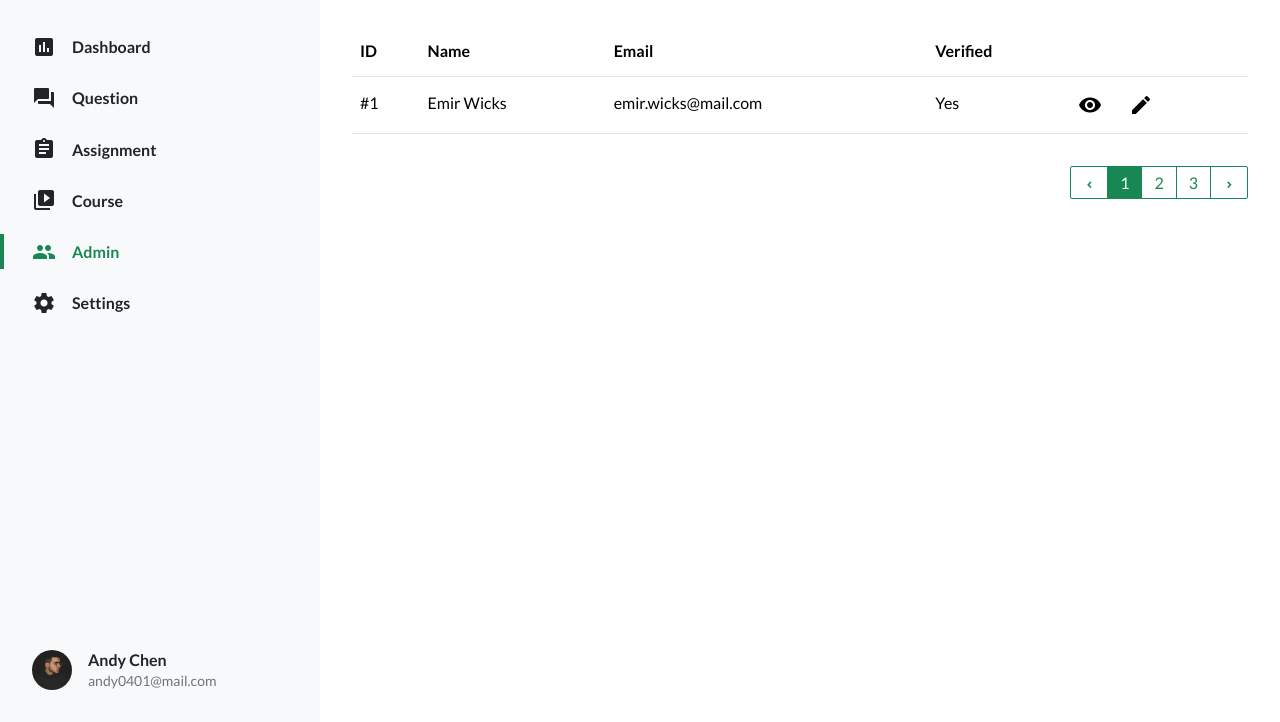
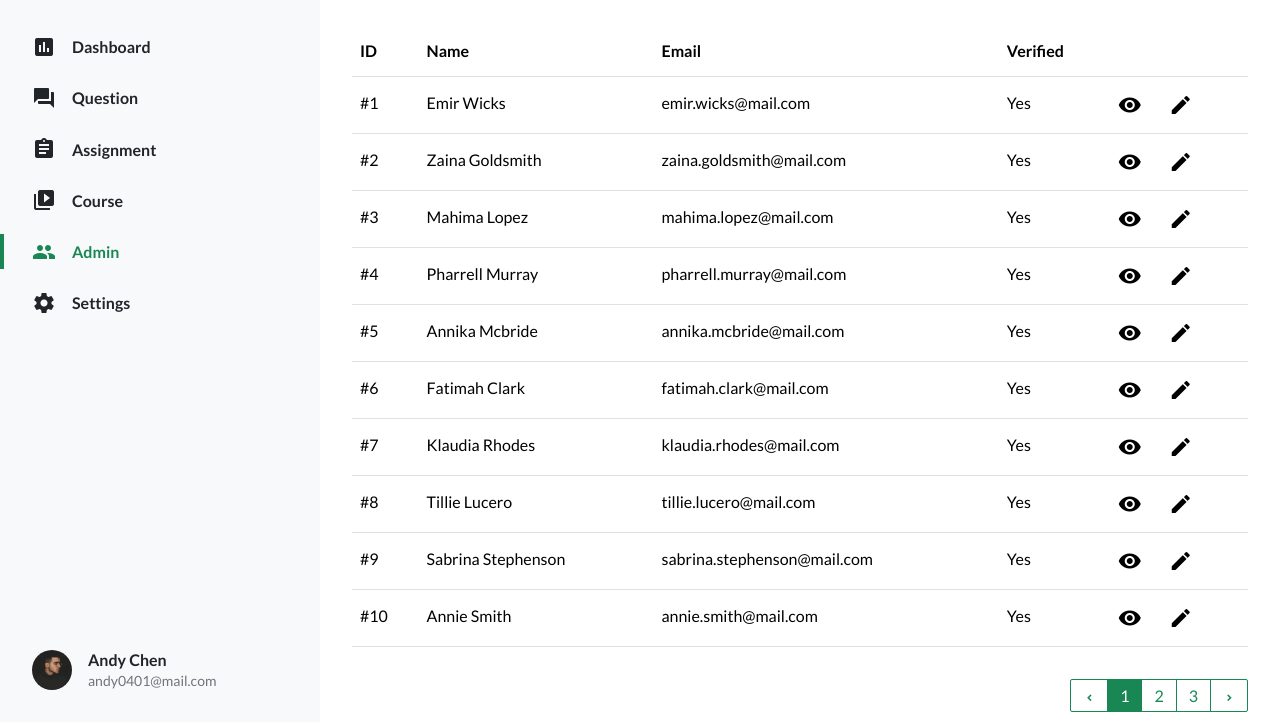
Before and after one commit to Tami1118/hex-2023web-week5, a website built with Vite: page pages/index.html in a window 1280 px wide. Shown: the part 78-800 px from the top of the page. Built offline with nearby package versions, Linux system fonts and the light colour scheme.

Commit message:
feat: 📦  add table data

```diff
--- a/pages/index.html
+++ b/pages/index.html
@@ -121,6 +121,133 @@
                     </button>
                   </td>
                 </tr>
+                <tr>
+                  <th class="fw-normal">#2</th>
+                  <td>Zaina Goldsmith</td>
+                  <td>zaina.goldsmith@mail.com</td>
+                  <td>Yes</td>
+                  <td>
+                    <button class="btn-icon me-6" data-bs-toggle="modal" data-bs-target="#viewAdminModal">
+                      <span class="material-icons">visibility</span>
+                    </button>
+                    <button class="btn-icon" data-bs-toggle="modal" data-bs-target="#editAdminModal">
+                      <span class="material-icons">edit</span>
+                    </button>
+                  </td>
+                </tr>
+                <tr>
+                  <th class="fw-normal">#3</th>
+                  <td>Mahima Lopez</td>
+                  <td>mahima.lopez@mail.com</td>
+                  <td>Yes</td>
+                  <td>
+                    <button class="btn-icon me-6" data-bs-toggle="modal" data-bs-target="#viewAdminModal">
+                      <span class="material-icons">visibility</span>
+                    </button>
+                    <button class="btn-icon" data-bs-toggle="modal" data-bs-target="#editAdminModal">
+                      <span class="material-icons">edit</span>
+                    </button>
+                  </td>
+                </tr>
+                <tr>
+                  <th class="fw-normal">#4</th>
+                  <td>Pharrell Murray</td>
+                  <td>pharrell.murray@mail.com</td>
+                  <td>Yes</td>
+                  <td>
+                    <button class="btn-icon me-6" data-bs-toggle="modal" data-bs-target="#viewAdminModal">
+                      <span class="material-icons">visibility</span>
+                    </button>
+                    <button class="btn-icon" data-bs-toggle="modal" data-bs-target="#editAdminModal">
+                      <span class="material-icons">edit</span>
+                    </button>
+                  </td>
+                </tr>
+                <tr>
+                  <th class="fw-normal">#5</th>
+                  <td>Annika Mcbride</td>
+                  <td>annika.mcbride@mail.com</td>
+                  <td>Yes</td>
+                  <td>
+                    <button class="btn-icon me-6" data-bs-toggle="modal" data-bs-target="#viewAdminModal">
+                      <span class="material-icons">visibility</span>
+                    </button>
+                    <button class="btn-icon" data-bs-toggle="modal" data-bs-target="#editAdminModal">
+                      <span class="material-icons">edit</span>
+                    </button>
+                  </td>
+                </tr>
+                <tr>
+                  <th class="fw-normal">#6</th>
+                  <td>Fatimah Clark</td>
+                  <td>fatimah.clark@mail.com</td>
+                  <td>Yes</td>
+                  <td>
+                    <button class="btn-icon me-6" data-bs-toggle="modal" data-bs-target="#viewAdminModal">
+                      <span class="material-icons">visibility</span>
+                    </button>
+                    <button class="btn-icon" data-bs-toggle="modal" data-bs-target="#editAdminModal">
+                      <span class="material-icons">edit</span>
+                    </button>
+                  </td>
+                </tr>
+                <tr>
+                  <th class="fw-normal">#7</th>
+                  <td>Klaudia Rhodes</td>
+                  <td>klaudia.rhodes@mail.com</td>
+                  <td>Yes</td>
+                  <td>
+                    <button class="btn-icon me-6" data-bs-toggle="modal" data-bs-target="#viewAdminModal">
+                      <span class="material-icons">visibility</span>
+                    </button>
+                    <button class="btn-icon" data-bs-toggle="modal" data-bs-target="#editAdminModal">
+                      <span class="material-icons">edit</span>
+                    </button>
+                  </td>
+                </tr>
+                <tr>
+                  <th class="fw-normal">#8</th>
+                  <td>Tillie Lucero</td>
+                  <td>tillie.lucero@mail.com</td>
+                  <td>Yes</td>
+                  <td>
+                    <button class="btn-icon me-6" data-bs-toggle="modal" data-bs-target="#viewAdminModal">
+                      <span class="material-icons">visibility</span>
+                    </button>
+                    <button class="btn-icon" data-bs-toggle="modal" data-bs-target="#editAdminModal">
+                      <span class="material-icons">edit</span>
+                    </button>
+                  </td>
+                </tr>
+                <tr>
+                  <th class="fw-normal">#9</th>
+                  <td>Sabrina Stephenson</td>
+                  <td>sabrina.stephenson@mail.com</td>
+                  <td>Yes</td>
+                  <td>
+                    <button class="btn-icon me-6" data-bs-toggle="modal" data-bs-target="#viewAdminModal">
+                      <span class="material-icons">visibility</span>
+                    </button>
+                    <button class="btn-icon" data-bs-toggle="modal" data-bs-target="#editAdminModal">
+                      <span class="material-icons">edit</span>
+                    </button>
+                  </td>
+                </tr>
+                <tr>
+                  <th class="fw-normal">#10</th>
+                  <td>Annie Smith</td>
+                  <td>annie.smith@mail.com</td>
+                  <td>Yes</td>
+                  <td>
+                    <button class="btn-icon me-6" data-bs-toggle="modal" data-bs-target="#viewAdminModal">
+                      <span class="material-icons">visibility</span>
+                    </button>
+                    <button class="btn-icon" data-bs-toggle="modal" data-bs-target="#editAdminModal">
+                      <span class="material-icons">edit</span>
+                    </button>
+                  </td>
+                </tr>
+
               </tbody>
             </table>
             <%- include('./components/viewAdminModal'); -%>
```
